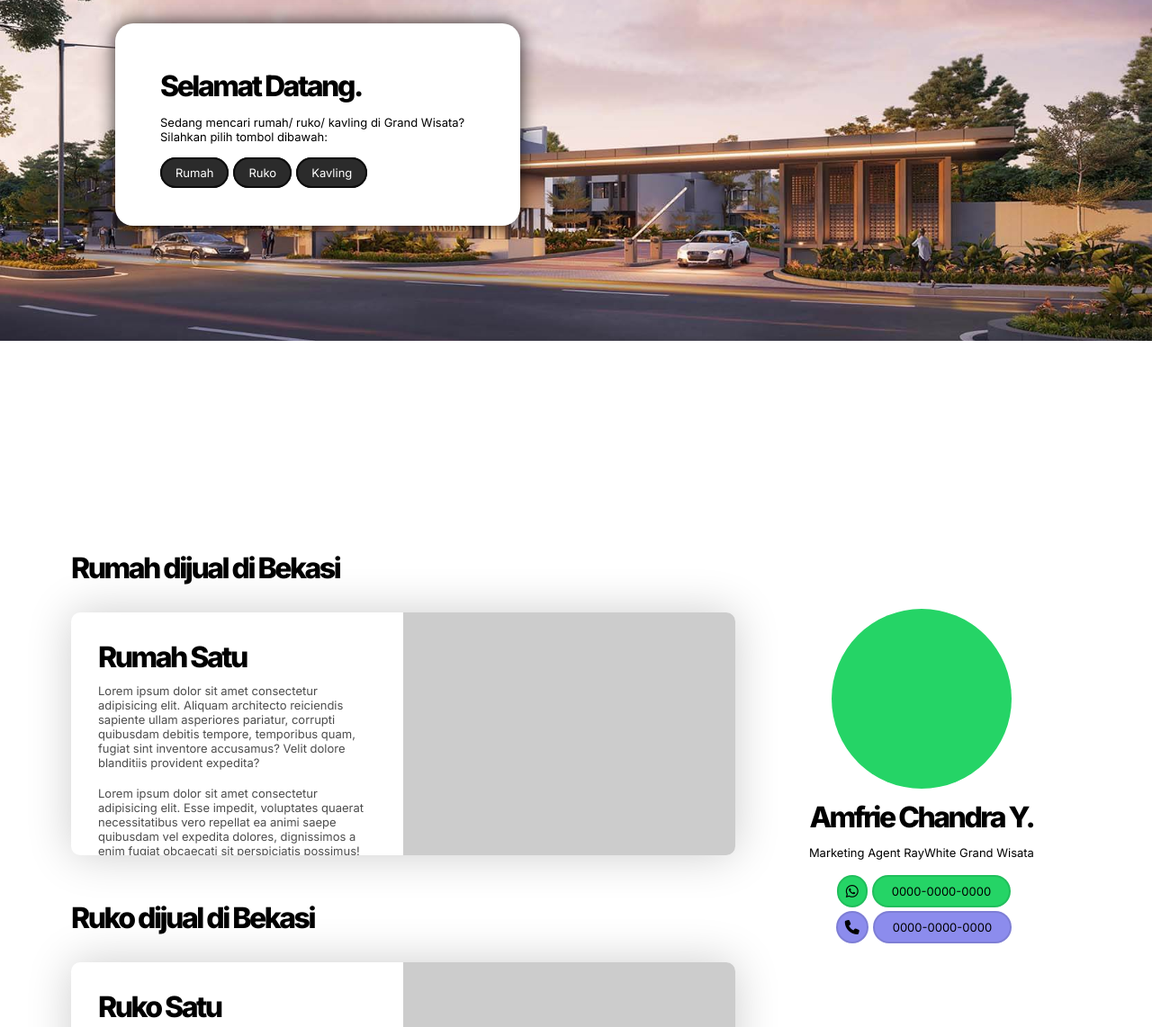
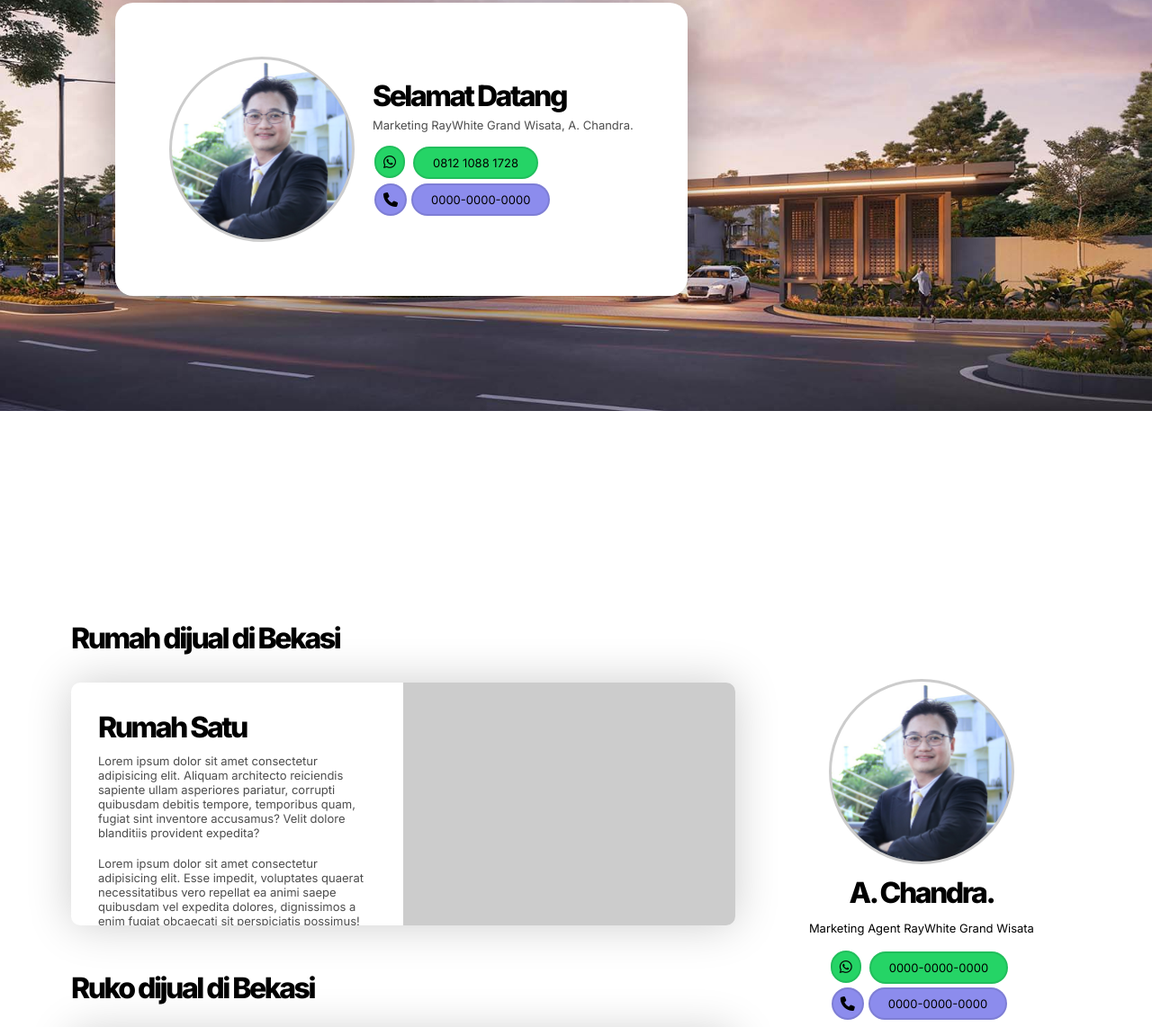
Before and after one commit to Dinno-DEV/properti-bekasi, a plain HTML site: page index.html in a window 1280 px wide. Shown: the part 178-1320 px from the top of the page at 90% size. Drawn offline with Linux system fonts and the light colour scheme.

Commit message:
Opening Section Update 2.0

```diff
--- a/CSS Folder/color.css
+++ b/CSS Folder/color.css
@@ -19,6 +19,9 @@
 }
 
 /*Border Colors*/
+.bd-main-2{
+    border-color: hsl(0, 0%, 80%);
+}
 .bd-sub{
     border-color: hsl(0,0%,17%);
 }
@@ -39,13 +42,13 @@
 
 /*Shadow*/
 .sd-extra{
-    box-shadow: 0 0 20px rgba(0,0,0,0.8);
+    box-shadow: 0 0 50px rgba(0,0,0,0.3);
 }
 .sd-medium{
-    box-shadow: 0 0 10px rgba(0,0,0,0.8);
+    box-shadow: 0 0 50px rgba(0,0,0,0.3);
 }
 .sd-small{
-    box-shadow: 0 2px 5px rgba(0,0,0,0.8);
+    box-shadow: 0 2px 5px rgba(0,0,0,0.3);
 }
 
 /*Text Shadow*/
--- a/CSS Folder/main.css
+++ b/CSS Folder/main.css
@@ -42,6 +42,8 @@ header img{
     width: 90px;
 }
 
+/* NAVIGATION DROPDOWN */
+
 
 /* WEBSITE OPENING WELCOME */
 .opening-section{
@@ -53,17 +55,20 @@ header img{
     background-repeat: no-repeat;
     background-size: cover;
 }
+.opening-card{
+    align-items: center;
+}
+.opening-card > div{
+    margin: 10px;
+}
 .opening-section h1, .opening-section p{
     width: fit-content;
-    margin-bottom: 13px;
 }
-.opening-section p{
-    max-width: 350px;
+.opening-description > h1, .opening-description > div{
+    margin-bottom: 5px;
 }
-.opening-section div{
-    box-sizing: border-box;
-    width: fit-content;
-    margin-top: 23px;
+.opening-description > p{
+    margin-bottom: 15px;
 }
 
 
@@ -118,7 +123,7 @@ header img{
     position: sticky;
     top: 5%;
     align-items: center;
-    padding: 80px 15px;
+    padding: 80px 0 32px 0;
 }
 .contact-me > h1{
     margin: 12px;
@@ -129,7 +134,10 @@ header img{
 .profile{
     width: 200px;
     height: 200px;
+    border: 3px solid;
     border-radius: 100%;
+    background: url(/author.jpg) no-repeat scroll;
+    background-size: cover;
 }
 
 .contact-container{
@@ -140,7 +148,7 @@ header img{
 .icon{
     border: 2px solid rgba(0,0,0,0.1);
     transition: filter 0.2s;
-    margin-left: 5px;
+    margin-right: 5px;
 }
 .icon:hover{
     filter: brightness(1.1);
@@ -164,8 +172,16 @@ header img{
         margin: 0 auto 13px;
         max-width: 90vw;
     }
-    .opening-section div{
-        margin: 23px auto;
+    .opening-section > div{
+        margin: 0 auto;
+    }
+    .opening-card{
+        align-items: center;
+    }
+    .opening-description{
+        display: flex;
+        flex-direction: column;
+        align-items: center;
     }
     .post{
         height: max-content;
--- a/index.html
+++ b/index.html
@@ -20,19 +20,26 @@
         <img src="RayWhite-logo.png" alt="RayWhite Logo">
         <h1 class="font-sub">ACHANDRA.</h1>
     </header>
+    <nav>
+
+    </nav>
     <main>
         <section class="opening-section" alt="Grand Wisata Tanamas" title="Grand Wisata Tanamas">
-            <div class="card bg-main-1 sd-extra" title="">
-                <h1 class="xx-large">Selamat Datang.</h1>
-                <p class="small">Sedang mencari rumah/ ruko/ kavling di Grand Wisata? Silahkan pilih tombol dibawah:</p>
-                <div>
-                    <span class="button-sub-container"><a href="#rumah" class="button-sub small">Rumah
-
-                    </a></span><span class="button-sub-container"><a href="#ruko" class="button-sub small">Ruko
-
-                    </a></span><span class="button-sub-container"><a href="#kavling" class="button-sub small">Kavling
-
-                    </a></span>
+            <div class="opening-card card bg-main-1 sd-extra flex-horizontal" title="">
+                <div class="profile bg-green bd-main-2"></div>
+                <div class="opening-description">
+                    <h1 class="xx-large">Selamat Datang</h1>
+                    <p class="small font-sub-2"> Marketing RayWhite Grand Wisata, A. Chandra.</p>
+                    <div class="contact-container">
+                        <a href="https://wa.me/81210881728">
+                            <div class="icon circle bg-green fa-brands fa-whatsapp"></div>
+                            <div class="phone-number icon bg-green small">0812 1088 1728</div>
+                        </a>
+                    </div>
+                    <div class="contact-container">
+                        <div class="icon circle bg-blue fa-solid fa-phone"></div>
+                        <div class="phone-number icon bg-blue small">0000-0000-0000</div>
+                    </div>
                 </div>
             </div>
         </section>
@@ -98,12 +105,14 @@
             </div>
             <div class="about-container bd-sub one-third">
                 <article class="contact-me flex-vertical">
-                    <div class="profile bg-green"></div>
-                    <h1 class="xx-large">Amfrie Chandra Y.</h3>
+                    <div class="profile bg-green bd-main-2"></div>
+                    <h1 class="xx-large">A. Chandra.</h3>
                     <p class="small">Marketing Agent RayWhite Grand Wisata</p>
                     <div class="contact-container">
-                        <div class="icon circle bg-green fa-brands fa-whatsapp"></div>
-                        <div class="phone-number icon bg-green small">0000-0000-0000</div>
+                        <a href="https://wa.me/81210881728">
+                            <div class="icon circle bg-green fa-brands fa-whatsapp"></div>
+                            <div class="phone-number icon bg-green small">0000-0000-0000</div>
+                        </a>
                     </div>
                     <div class="contact-container">
                         <div class="icon circle bg-blue fa-solid fa-phone"></div>
```
Also changed, not shown: author.jpg (added).
